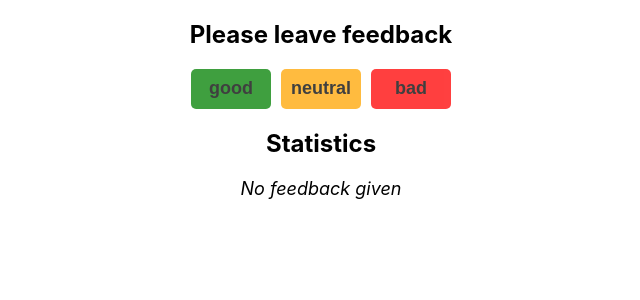
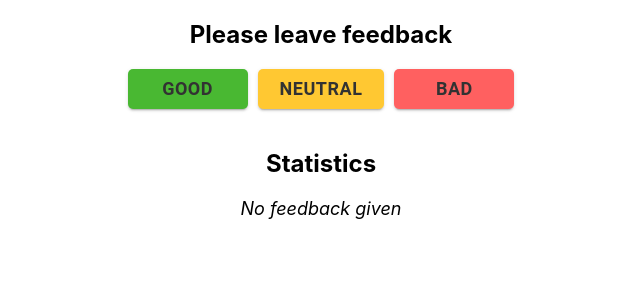
Before and after one commit to AlexGoIT/goit-react-hw-02-feedback, a React (Create React App) app: page / in a window 1280 px wide. Shown: the top 300 px of the page, without its empty margins (319-959 px from the left). Built offline with nearby package versions, Linux system fonts and the light colour scheme.

Commit message:
add material ui

```diff
--- a/package.json
+++ b/package.json
@@ -4,6 +4,9 @@
   "private": true,
   "homepage": "https://alexgoit.github.io/goit-react-hw-02-feedback/",
   "dependencies": {
+    "@emotion/react": "^11.11.1",
+    "@emotion/styled": "^11.11.0",
+    "@mui/material": "^5.14.1",
     "@testing-library/jest-dom": "^5.16.3",
     "@testing-library/react": "^12.1.4",
     "@testing-library/user-event": "^13.5.0",
--- a/src/components/FeedbackOptions/FeedbackOptions.jsx
+++ b/src/components/FeedbackOptions/FeedbackOptions.jsx
@@ -1,17 +1,43 @@
 import PropTypes from 'prop-types';
+import Button from '@mui/material/Button';
+import { createTheme, ThemeProvider } from '@mui/material/styles';
+
 import { OptionsWrapper } from './FeedbackOptions.styled';
+
+const theme = createTheme({
+  palette: {
+    good: {
+      main: '#1ca700',
+    },
+    neutral: {
+      main: '#ffbb00',
+    },
+    bad: {
+      main: '#ff3939',
+    },
+  },
+});
 
 const FeedbackOptions = ({ onClick, feedbackOptions }) => {
   return (
+    <ThemeProvider theme={theme}>
       <OptionsWrapper>
         {Object.keys(feedbackOptions).map((key, ind) => {
           return (
-          <button key={ind} onClick={() => onClick(key)}>
+            <Button
+              className="optionButton"
+              key={ind}
+              onClick={() => onClick(key)}
+              color={key}
+              size="large"
+              variant="contained"
+            >
               {key}
-          </button>
+            </Button>
           );
         })}
       </OptionsWrapper>
+    </ThemeProvider>
   );
 };
 
--- a/src/components/FeedbackOptions/FeedbackOptions.styled.js
+++ b/src/components/FeedbackOptions/FeedbackOptions.styled.js
@@ -4,32 +4,19 @@ export const OptionsWrapper = styled.div`
   display: flex;
   gap: 10px;
 
-  button {
-    width: 80px;
+  .optionButton {
+    min-width: 120px;
     height: 40px;
     border-radius: 5px;
     border: none;
     font-size: 18px;
     font-weight: bold;
-    background-color: #f1f1f1;
-    opacity: 0.75;
     cursor: pointer;
-    transition: opacity 0.2s ease-in;
-  }
+    opacity: 0.8;
+    transition: box-shadow 0.2s ease-in, opacity 0.2s ease-in;
 
-  button:nth-child(1) {
-    background-color: green;
-  }
-
-  button:nth-child(2) {
-    background-color: orange;
-  }
-
-  button:nth-child(3) {
-    background-color: red;
-  }
-
-  button:hover {
-    opacity: 1;
+    &:is(:hover, :focus) {
+      opacity: 1;
+    }
   }
 `;
--- a/src/components/Statistics/Statistics.jsx
+++ b/src/components/Statistics/Statistics.jsx
@@ -1,11 +1,12 @@
 import PropTypes from 'prop-types';
 
-import { Box } from './Statistics.styled';
-import StatisticsLayout from './StatisticsLayout';
-import Notification from './Notification';
+import { Box, Grid, ResultWrapper } from './Statistics.styled';
+import StatisticsLayout from '../StatisticsLayout';
+import Notification from '../Notification';
 
 const Statistics = ({ feedbackOptions }) => {
   const { good, neutral, bad } = feedbackOptions;
+  const optionsKey = Object.keys(feedbackOptions);
 
   const totalFeedback = good + neutral + bad;
   const positivePercentage =
@@ -17,13 +18,22 @@ const Statistics = ({ feedbackOptions }) => {
         <Notification message="No feedback given" />
       ) : (
         <Box>
-          <p>Good: {good}</p>
-          <p>Neutral: {neutral}</p>
-          <p>Bad: {bad}</p>
-          <p>Total: {totalFeedback}</p>
-          <p>
-            Positive feedback: {positivePercentage ? positivePercentage : 0}%
-          </p>
+          <Grid>
+            {optionsKey.map(key => {
+              return (
+                <div className="option-wrapper" key={key}>
+                  <p className="option-name">{key}</p>
+                  <p className="option-count">{feedbackOptions[key]}</p>
+                </div>
+              );
+            })}
+          </Grid>
+          <ResultWrapper>
+            <p>Total: {totalFeedback}</p>
+          </ResultWrapper>
+          <ResultWrapper>
+            <p>Positive feedback: {positivePercentage}%</p>
+          </ResultWrapper>
         </Box>
       )}
     </StatisticsLayout>
--- a/src/components/Statistics/Statistics.styled.js
+++ b/src/components/Statistics/Statistics.styled.js
@@ -6,14 +6,38 @@ export const StatisticsWrapper = styled.div`
 `;
 
 export const Box = styled.div`
-  width: 250px;
+  display: flex;
+  flex-direction: column;
+  align-items: center;
+  justify-content: center;
+`;
 
-  p {
-    font-size: 18px;
-    font-weight: bold;
+export const Grid = styled.div`
+  min-width: 320px;
+  display: grid;
+  grid-template-columns: repeat(3, 1fr);
+  grid-column-gap: 20px;
+  grid-row-gap: 20px;
+
+  .option-wrapper {
+    display: flex;
+    flex-direction: column;
+    align-items: center;
+    justify-content: center;
+    gap: 10px;
   }
 
-  p:nth-child(1) {
+  .option-name {
+    font-size: 20px;
+    font-weight: bold;
+    text-transform: uppercase;
+  }
+
+  .option-count {
+    font-size: 20px;
+  }
+
+  /* p:nth-child(1) {
     color: green;
   }
 
@@ -23,5 +47,19 @@ export const Box = styled.div`
 
   p:nth-child(3) {
     color: red;
+  } */
+`;
+
+export const ResultWrapper = styled.div`
+  margin-top: 20px;
+  display: flex;
+  flex-direction: column;
+  align-items: center;
+  justify-content: center;
+  gap: 10px;
+
+  p:nth-child(1) {
+    font-size: 20px;
+    font-weight: bold;
   }
 `;
--- a/src/components/Statistics/StatisticsLayout/StatisticsLayout.styled.js
+++ b/src/components/StatisticsLayout/StatisticsLayout.styled.js
@@ -4,6 +4,7 @@ export const StatisticsWrapper = styled.div`
   /* width: 200px; */
 
   h2 {
+    margin-block: 40px 20px;
     text-align: center;
   }
 
--- a/src/index.css
+++ b/src/index.css
@@ -13,3 +13,7 @@ code {
   font-family: source-code-pro, Menlo, Monaco, Consolas, 'Courier New',
     monospace;
 }
+
+p {
+  margin: 0;
+}
```
Also changed, not shown: src/components/Notification/Notification.jsx (renamed from src/components/Statistics/Notification/Notification.jsx), src/components/Notification/Notification.styled.js (renamed from src/components/Statistics/Notification/Notification.styled.js), src/components/Notification/index.js (renamed from src/components/Statistics/Notification/index.js), src/components/StatisticsLayout/StatisticsLayout.jsx (renamed from src/components/Statistics/StatisticsLayout/StatisticsLayout.jsx), src/components/StatisticsLayout/index.js (renamed from src/components/Statistics/StatisticsLayout/index.js), 1 other file (tests, documents, lock files or other folders). Lines whose indentation alone changed are shown as unchanged.
